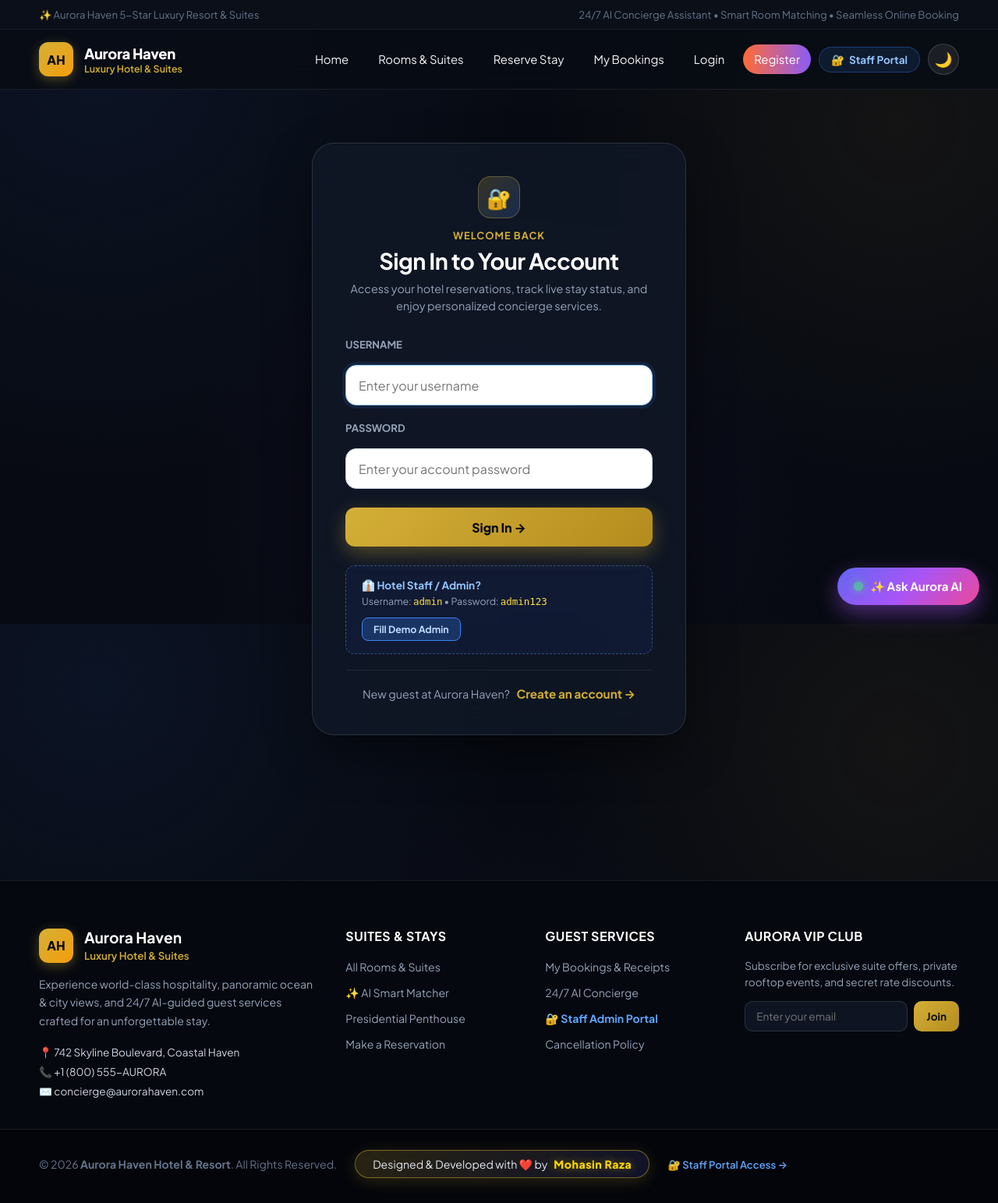
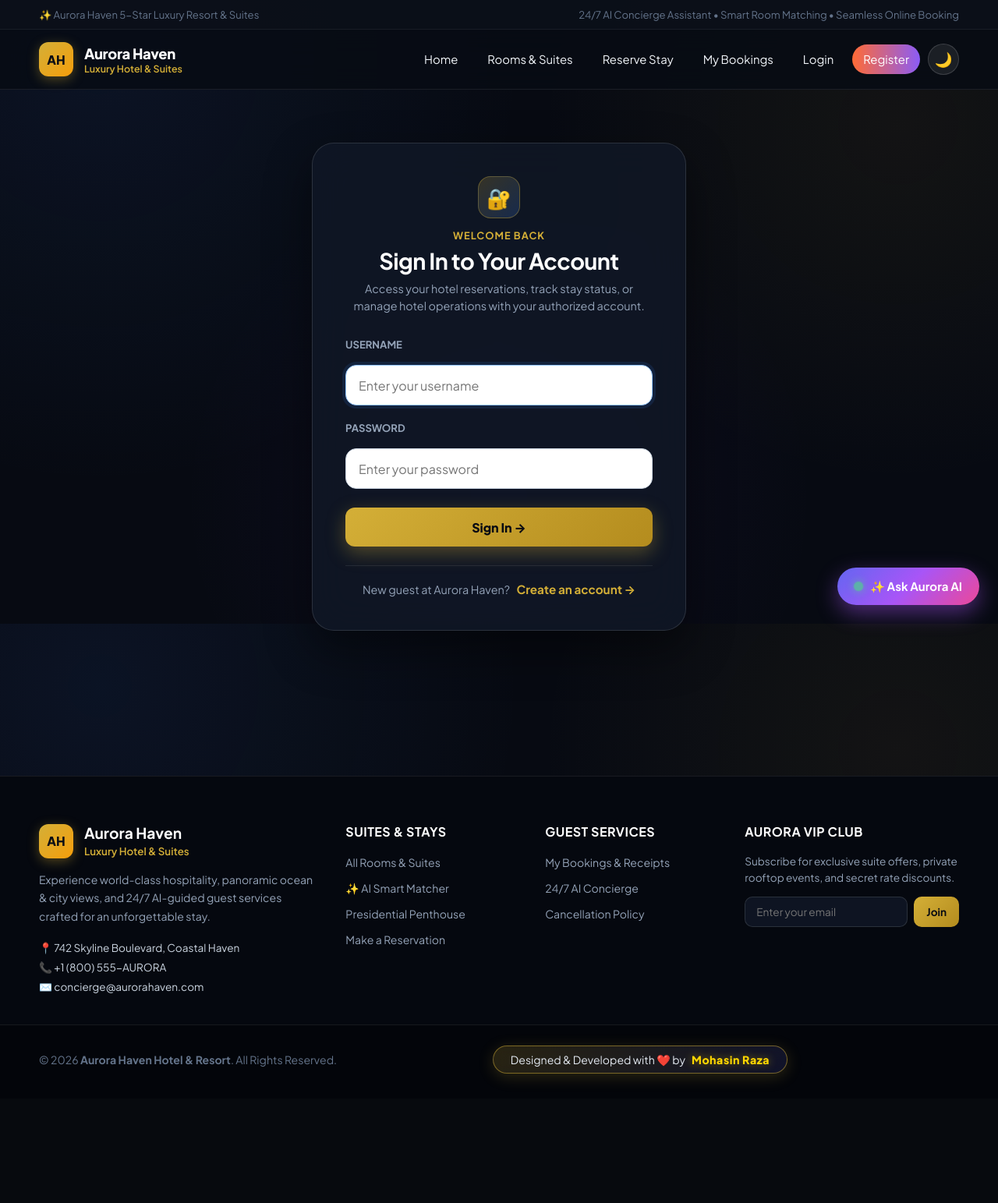
Before and after one commit to mohasinraza143/HOTEL-MANAGEMENT-SYSTEM, a Django app: page /login/ in a window 1280 px wide. Shown: the whole page at 78% size. After the commit the page ends 1383 px from the top, so only its background shows below. Run offline with Django 5.2, Linux system fonts and the light colour scheme; data comes from the database, SQL or seed files in the repository.

Commit message:
sec: remove public staff links from navbar and footer, remove exposed credentials from login page

```diff
--- a/hotelmanagement/hotel/templates/hotel/base.html
+++ b/hotelmanagement/hotel/templates/hotel/base.html
@@ -58,9 +58,6 @@
                 {% else %}
                     <a href="{% url 'login' %}">Login</a>
                     <a class="nav-highlight" href="{% url 'register' %}">Register</a>
-                    <a href="{% url 'admin_dashboard' %}" class="nav-staff-pill" title="Staff Executive Portal">
-                        <span>🔐</span> Staff Portal
-                    </a>
                 {% endif %}
 
                 <!-- Dark / Light Mode Toggle Button -->
@@ -165,7 +162,9 @@
                 <ul class="footer-nav">
                     <li><a href="{% url 'booking_history' %}">My Bookings & Receipts</a></li>
                     <li><a href="javascript:void(0)" onclick="document.getElementById('aiChatDrawer').classList.add('open')">24/7 AI Concierge</a></li>
-                    <li><a href="{% url 'admin_dashboard' %}" style="color: #60a5fa; font-weight: 700;">🔐 Staff Admin Portal</a></li>
+                    {% if request.user.is_staff or request.user.is_superuser %}
+                        <li><a href="{% url 'admin_dashboard' %}" style="color: #60a5fa; font-weight: 700;">⚙️ Staff Admin Portal</a></li>
+                    {% endif %}
                     <li><a href="{% url 'home' %}">Cancellation Policy</a></li>
                 </ul>
             </div>
@@ -193,11 +192,6 @@
                     <span class="creator-badge">
                         Designed & Developed with ❤️ by <strong>Mohasin Raza</strong>
                     </span>
-                </div>
-                <div class="footer-staff-quick">
-                    <a href="{% url 'admin_dashboard' %}" class="footer-staff-link">
-                        🔐 Staff Portal Access &rarr;
-                    </a>
                 </div>
             </div>
         </div>
--- a/hotelmanagement/hotel/templates/hotel/login.html
+++ b/hotelmanagement/hotel/templates/hotel/login.html
@@ -1,20 +1,16 @@
 {% extends 'hotel/base.html' %}
 
-{% block title %}{% if 'portal' in next %}Staff Portal Login | Aurora Haven{% else %}Aurora Haven | Login{% endif %}{% endblock %}
+{% block title %}Aurora Haven | Account Login{% endblock %}
 
 {% block content %}
 <section class="container auth-page section-space">
     <div class="luxury-auth-card">
         <div class="auth-header">
-            <div class="auth-icon-badge">{% if 'portal' in next %}👔{% else %}🔐{% endif %}</div>
-            <span class="luxury-kicker">{% if 'portal' in next %}Management & Staff Area{% else %}Welcome Back{% endif %}</span>
-            <h1 class="auth-title">{% if 'portal' in next %}Staff Portal Login{% else %}Sign In to Your Account{% endif %}</h1>
+            <div class="auth-icon-badge">🔐</div>
+            <span class="luxury-kicker">Welcome Back</span>
+            <h1 class="auth-title">Sign In to Your Account</h1>
             <p class="auth-subtitle">
-                {% if 'portal' in next %}
-                    Authorized personnel only. Sign in with administrative credentials to access hotel operations, inventory & AI revenue intelligence.
-                {% else %}
-                    Access your hotel reservations, track live stay status, and enjoy personalized concierge services.
-                {% endif %}
+                Access your hotel reservations, track stay status, or manage hotel operations with your authorized account.
             </p>
         </div>
 
@@ -24,48 +20,23 @@
 
             <div class="form-group" style="margin-bottom: 20px;">
                 <label for="username" style="display: block; font-size: 0.82rem; font-weight: 700; color: #94a3b8; text-transform: uppercase; margin-bottom: 8px;">Username</label>
-                <input id="username" type="text" name="username" value="{{ form_data.username }}" placeholder="Enter your username" class="luxury-input" required autofocus>
+                <input id="username" type="text" name="username" value="{{ form_data.username }}" placeholder="Enter your username" class="luxury-input" required autofocus autocomplete="username">
             </div>
 
             <div class="form-group" style="margin-bottom: 24px;">
                 <label for="password" style="display: block; font-size: 0.82rem; font-weight: 700; color: #94a3b8; text-transform: uppercase; margin-bottom: 8px;">Password</label>
-                <input id="password" type="password" name="password" placeholder="Enter your account password" class="luxury-input" required>
+                <input id="password" type="password" name="password" placeholder="Enter your password" class="luxury-input" required autocomplete="current-password">
             </div>
 
             <button class="btn-luxury-primary" type="submit" style="width: 100%; height: 50px; font-size: 1rem;">
-                {% if 'portal' in next %}Access Staff Portal &rarr;{% else %}Sign In &rarr;{% endif %}
+                Sign In &rarr;
             </button>
         </form>
 
-        <!-- Staff Access Quick-Fill Box -->
-        <div class="staff-login-hint">
-            <div style="display: flex; align-items: center; justify-content: space-between; flex-wrap: wrap; gap: 12px;">
-                <div>
-                    <strong style="color: #93c5fd; font-size: 0.85rem; display: block;">👔 Hotel Staff / Admin?</strong>
-                    <small style="color: #94a3b8; font-size: 0.78rem;">Username: <code style="color: #fde047;">admin</code> &bull; Password: <code style="color: #fde047;">admin123</code></small>
-                </div>
-                <button type="button" class="btn-demo-quickfill" onclick="fillAdminDemo()">
-                    Fill Demo Admin
-                </button>
-            </div>
-        </div>
-
-        <div class="auth-footer-switch" style="margin-top: 20px;">
+        <div class="auth-footer-switch" style="margin-top: 24px;">
             <span>New guest at Aurora Haven?</span>
             <a href="{% url 'register' %}" class="luxury-text-link">Create an account &rarr;</a>
         </div>
     </div>
 </section>
-
-<script>
-function fillAdminDemo() {
-    const userField = document.getElementById('username');
-    const passField = document.getElementById('password');
-    if (userField && passField) {
-        userField.value = 'admin';
-        passField.value = 'admin123';
-        userField.focus();
-    }
-}
-</script>
 {% endblock %}
--- a/hotelmanagement/static/css/style.css
+++ b/hotelmanagement/static/css/style.css
@@ -1027,27 +1027,6 @@ main {
     box-shadow: 0 6px 20px rgba(59, 130, 246, 0.5);
 }
 
-.nav-staff-pill {
-    background: rgba(59, 130, 246, 0.12) !important;
-    border: 1px solid rgba(59, 130, 246, 0.35) !important;
-    color: #93c5fd !important;
-    border-radius: 999px !important;
-    padding: 7px 15px !important;
-    font-size: 0.85rem !important;
-    font-weight: 700 !important;
-    display: inline-flex !important;
-    align-items: center !important;
-    gap: 6px !important;
-    transition: all 0.2s ease !important;
-}
-
-.nav-staff-pill:hover {
-    background: rgba(59, 130, 246, 0.25) !important;
-    border-color: #60a5fa !important;
-    color: #ffffff !important;
-    transform: translateY(-1px);
-}
-
 /* Floating AI Concierge Launcher */
 .ai-launcher-btn {
     position: fixed;
@@ -2405,49 +2384,6 @@ main {
     text-shadow: 0 0 12px rgba(255, 215, 0, 0.45);
 }
 
-.footer-staff-link {
-    color: #60a5fa;
-    text-decoration: none;
-    font-size: 0.82rem;
-    font-weight: 600;
-    display: inline-flex;
-    align-items: center;
-    gap: 5px;
-    transition: color 0.2s;
-}
-
-.footer-staff-link:hover {
-    color: #93c5fd;
-    text-decoration: underline;
-}
-
-/* Staff Login Helper Box */
-.staff-login-hint {
-    margin-top: 24px;
-    background: rgba(30, 58, 138, 0.15);
-    border: 1px dashed rgba(96, 165, 250, 0.4);
-    border-radius: 12px;
-    padding: 16px 20px;
-}
-
-.btn-demo-quickfill {
-    background: rgba(59, 130, 246, 0.25);
-    border: 1px solid #3b82f6;
-    color: #bfdbfe;
-    font-size: 0.78rem;
-    font-weight: 700;
-    padding: 6px 14px;
-    border-radius: 8px;
-    cursor: pointer;
-    transition: all 0.2s;
-    white-space: nowrap;
-}
-
-.btn-demo-quickfill:hover {
-    background: #3b82f6;
-    color: #ffffff;
-}
-
 /* ==========================================================
    LIGHT MODE THEME OVERRIDES (Triggered by data-theme="light")
    ========================================================== */
```
